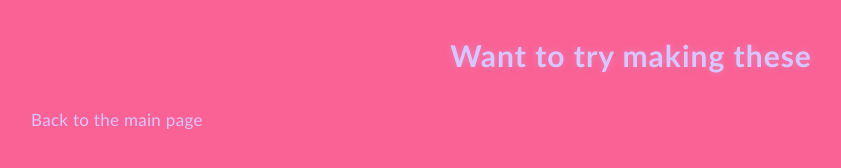
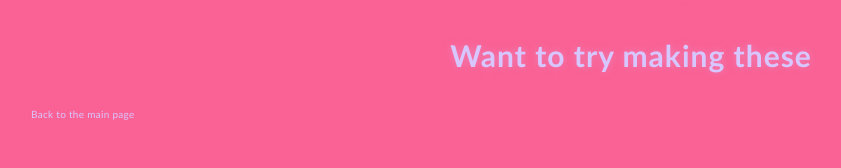
Before and after one commit to Enora-7/Blog, a Jekyll site: the page built from baking.md, in a window 1280 px wide. Shown: the part 289-457 px from the top of the page, without its empty margins (9-850 px from the left). Built offline with Jekyll 4.4.1, drawn with Linux system fonts in a browser that asks for light colours; our own code applies the rules of GitHub Pages for plain Markdown files.

Commit message:
Change font size from 17px to 10px

```diff
--- a/_layouts/default.html
+++ b/_layouts/default.html
@@ -16,7 +16,7 @@
         color: #d8c7ff;
 
         font-family: "Trebuchet MS", "Segoe UI", sans-serif;
-        font-size: 17px;
+        font-size: 10px;
         line-height: 1.7;
 
         margin: 0;
```
